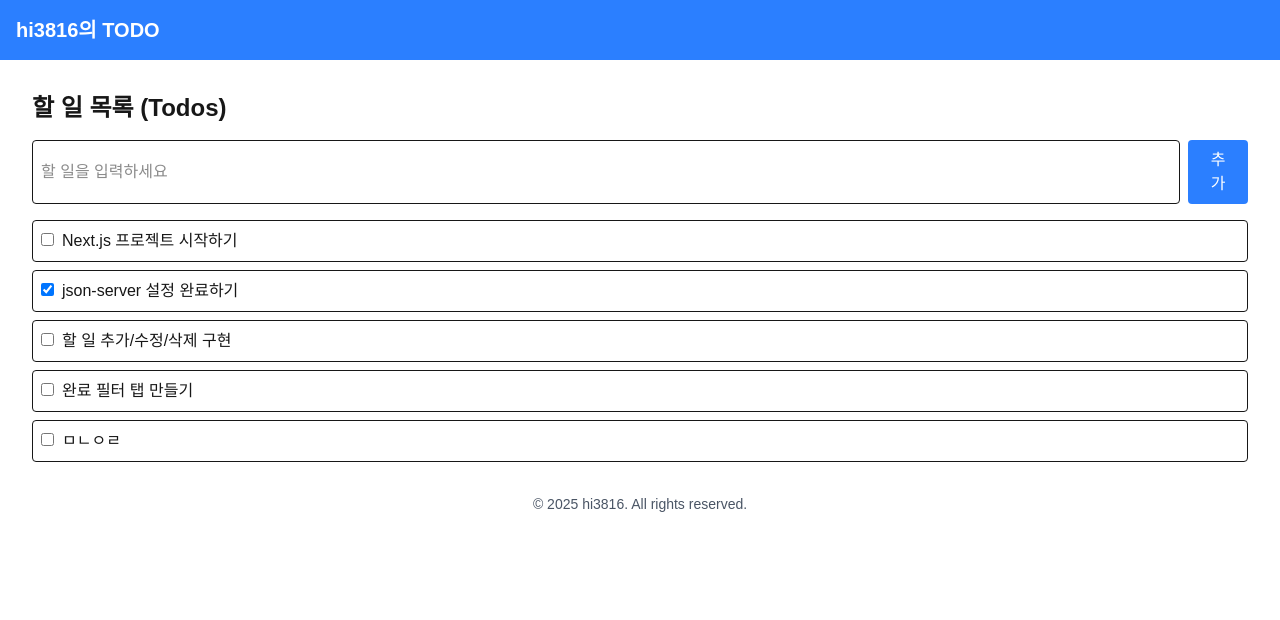
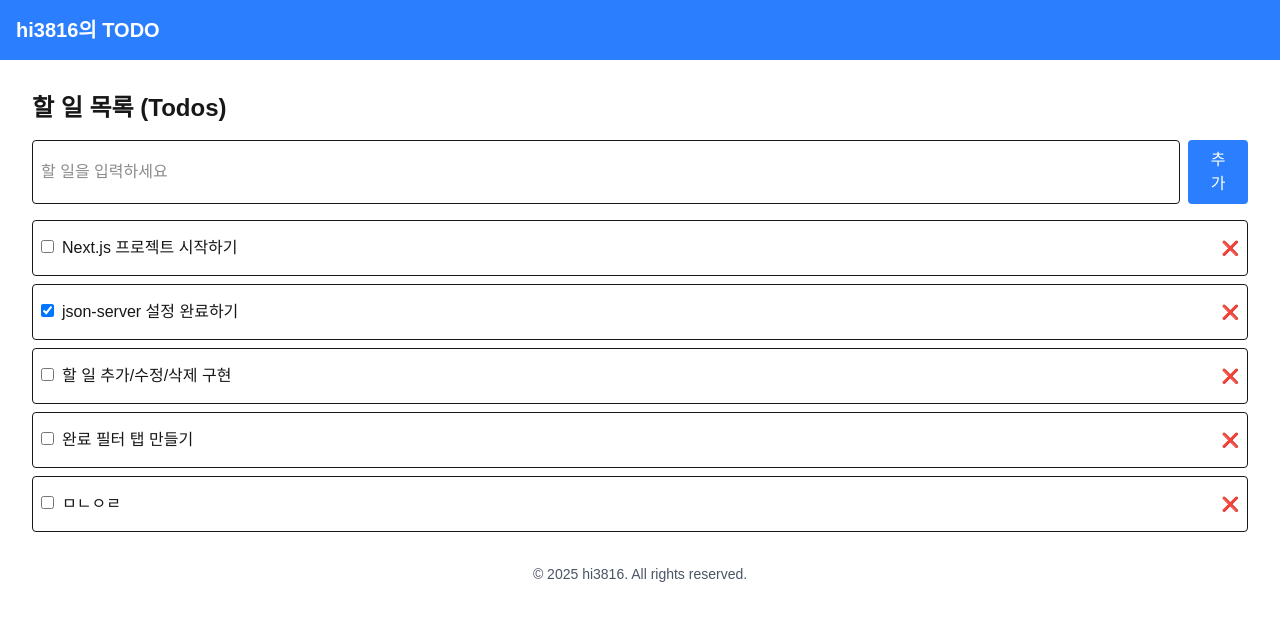
Before and after one commit to hi3816/hi3816-app, a Next.js app: page /todos in a window 1280 px wide. Shown: the top 620 px of the page. Built offline with nearby package versions, Linux system fonts and the light colour scheme; data requests are answered from the project's data file.

Commit message:
feat : add enter key suport for adding todos and prepare delete mutaiton
- 엔터 키 입력 시 할 일 기능 추가
- useDeleteTodo 훅 추가 및 deleteTodo 함수 등록

```diff
--- a/src/app/todos/page.tsx
+++ b/src/app/todos/page.tsx
@@ -3,11 +3,13 @@
 import { useState } from 'react'
 import { useTodos } from '@/hooks/useTodos' // 할 일 조회 (useQuery)
 import { useAddTodo } from '@/hooks/useAddTodo' // 할 일 추가 (useMutation)
+import { useDeleteTodo } from '@/hooks/useDeleteTodo'
 
 //Unity에서 MonoBehaviour의 Start() + Update() 느낌. 페이지 자체를 구성하는 컴포넌트
 export default function TodoListPage(){
     const {data : todos, isLoading, isError } = useTodos()
     const { mutate: addTodo } = useAddTodo() // useAddTodo훅으로 부터 mutation 실행 함수 받아옴
+    const { mutate: deleteTodo } = useDeleteTodo();
     const [ input, setInput ] = useState('') //입력 필드의 상태 관리 (C#의 private string title 변수 느낌)
 
     const handleAdd = () => {
@@ -26,6 +28,11 @@
                 <input
                     value={input}
                     onChange={(e) => setInput(e.target.value)} // 입력값이 바뀔 때 상태 업데이트
+                    onKeyDown={(e) => {
+                        if (e.key === 'Enter'){
+                            handleAdd(); //엔터 누름 추가 버튼과 동일한 동작
+                        }
+                    }}
                     className="border p-2 w-full rounded"
                     placeholder="할 일을 입력하세요"
                 />
@@ -40,9 +47,17 @@
             {/* todos 목록 출력 */}
             <ul className="space-y-2">
                 {todos?.map((todo) => (
-                <li key={todo.id} className="p-2 border rounded">
+                <li key={todo.id} className="min-h-14 p-2 border rounded flex justify-between items-center">
+                    <span>
                         <input type="checkbox" checked={todo.completed} readOnly className="mr-2" />
                         {todo.title}
+                    </span>
+                    <button
+                            onClick={()=>deleteTodo(todo.id)}
+                            className="text0red-500 hover:text-red-700 text-sm"
+                            >
+                                ❌
+                    </button>
                 </li>
                 ))}
             </ul>
--- /dev/null
+++ b/src/hooks/useDeleteTodo.ts
@@ -0,0 +1,21 @@
+//src/hooks/useDeletTodo.ts
+import { useMutation, useQueryClient } from '@tanstack/react-query'
+
+export function useDeleteTodo() {
+    const queryClient = useQueryClient()
+
+    return useMutation({
+        // 삭제 요청을 보낼 함수 ()
+        mutationFn: async (id:number) => {
+            const res = await fetch(`http://localhost:3001/todos/${id}`, {
+                method: 'DELETE',
+            })
+            if(!res.ok) throw new Error('삭제 실패')
+        },
+
+        // 삭제 성공 시, todos 리스트 새로고침
+        onSuccess: () => {
+            queryClient.invalidateQueries({queryKey: ['todos']})
+        }
+    })
+}
```
Lines whose indentation alone changed are shown as unchanged.
